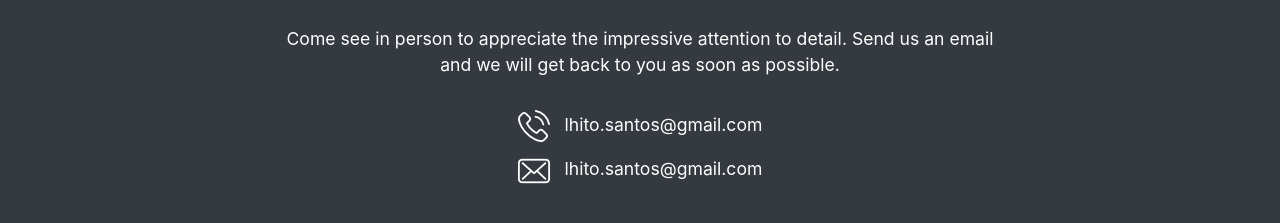
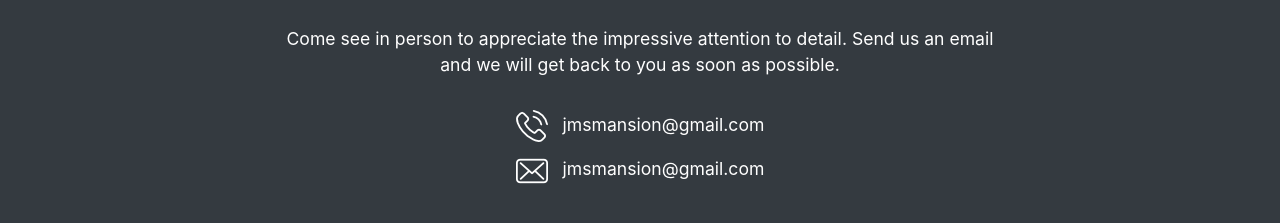
Before and after one commit to carlcastello/john-static-website, a Jekyll site: the page built from index.html, in a window 1280 px wide and 900 px high, scrolled down 2485 px. Shown: the part 651-874 px from the top of the window. Built offline with Jekyll 4.4.1, drawn with Linux system fonts in a browser that asks for light colours; comment, search, counter and statistics services are not loaded.

Commit message:
Email in the footer

```diff
--- a/_includes/footer.html
+++ b/_includes/footer.html
@@ -20,7 +20,7 @@
       <div class="contact-link">
         <img src="{{ 'assets/images/icons/phone-call.png' | relative_url }}">
         <a href="/">
-          <p>lhito.santos@gmail.com</p>
+          <p>jmsmansion@gmail.com</p>
         </a>
       </div>
     </div>
@@ -29,7 +29,7 @@
       <div class="contact-link">
         <img src="{{ 'assets/images/icons/envelope.png' | relative_url }}">
         <a href="/">
-          <p>lhito.santos@gmail.com</p>
+          <p>jmsmansion@gmail.com</p>
         </a>
       </div>
     </div>
```
